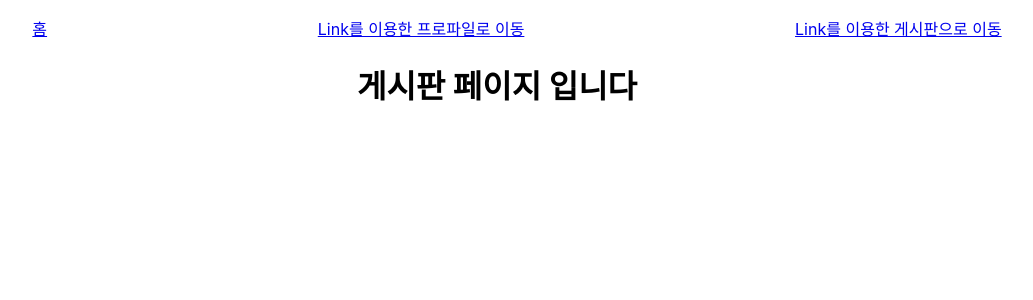
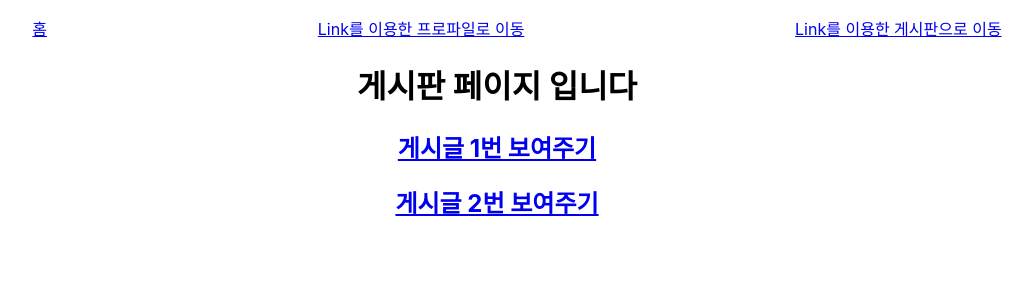
Before and after one commit to gimziae/react-router, a React (Create React App) app: page /board in a window 1280 px wide. Shown: the top 300 px of the page, without its empty margins (143-1176 px from the left). Built offline with nearby package versions, Linux system fonts and the light colour scheme.

Commit message:
useParams 써보기

```diff
--- a/src/App.js
+++ b/src/App.js
@@ -1,6 +1,7 @@
 import { Link, Route, Routes } from "react-router-dom";
 import "./App.css";
 import Board from "./components/Board";
+import BoardDetail from "./components/BoardDetail";
 import Header from "./components/Header";
 import NotFound from "./components/NotFound";
 import Profile from "./components/Profile";
@@ -12,6 +13,8 @@ function App() {
 				<Route path="/" element={<Header />} />
 				<Route path="/profile" element={<Profile />} />
 				<Route path="/board" element={<Board />} />
+				<Route path="/board/:boardID" element={<BoardDetail />} />{" "}
+				{/* useParams hook */}
 				<Route path="*" element={<NotFound />} /> {/* 주소 예외 처리 */}
 			</Routes>
 		</div>
--- a/src/components/Board.jsx
+++ b/src/components/Board.jsx
@@ -1,4 +1,5 @@
 import React from "react";
+import { Link } from "react-router-dom";
 import Header from "./Header";
 
 export default function Board() {
@@ -6,6 +7,12 @@ export default function Board() {
 		<>
 			<Header />
 			<h1>게시판 페이지 입니다</h1>
+			<Link to="1">
+				<h2>게시글 1번 보여주기</h2>
+			</Link>
+			<Link to="2">
+				<h2>게시글 2번 보여주기</h2>
+			</Link>
 		</>
 	);
 }
--- /dev/null
+++ b/src/components/BoardDetail.jsx
@@ -0,0 +1,15 @@
+import React from "react";
+import { useParams } from "react-router-dom";
+import Header from "./Header";
+
+export default function BoardDetail() {
+	const { boardID } = useParams();
+	// 위와 같음 == const params = useParams().boardID;
+
+	return (
+		<>
+			<Header />
+			<h2>{boardID}번 게시글 입니다!</h2>
+		</>
+	);
+}
```
